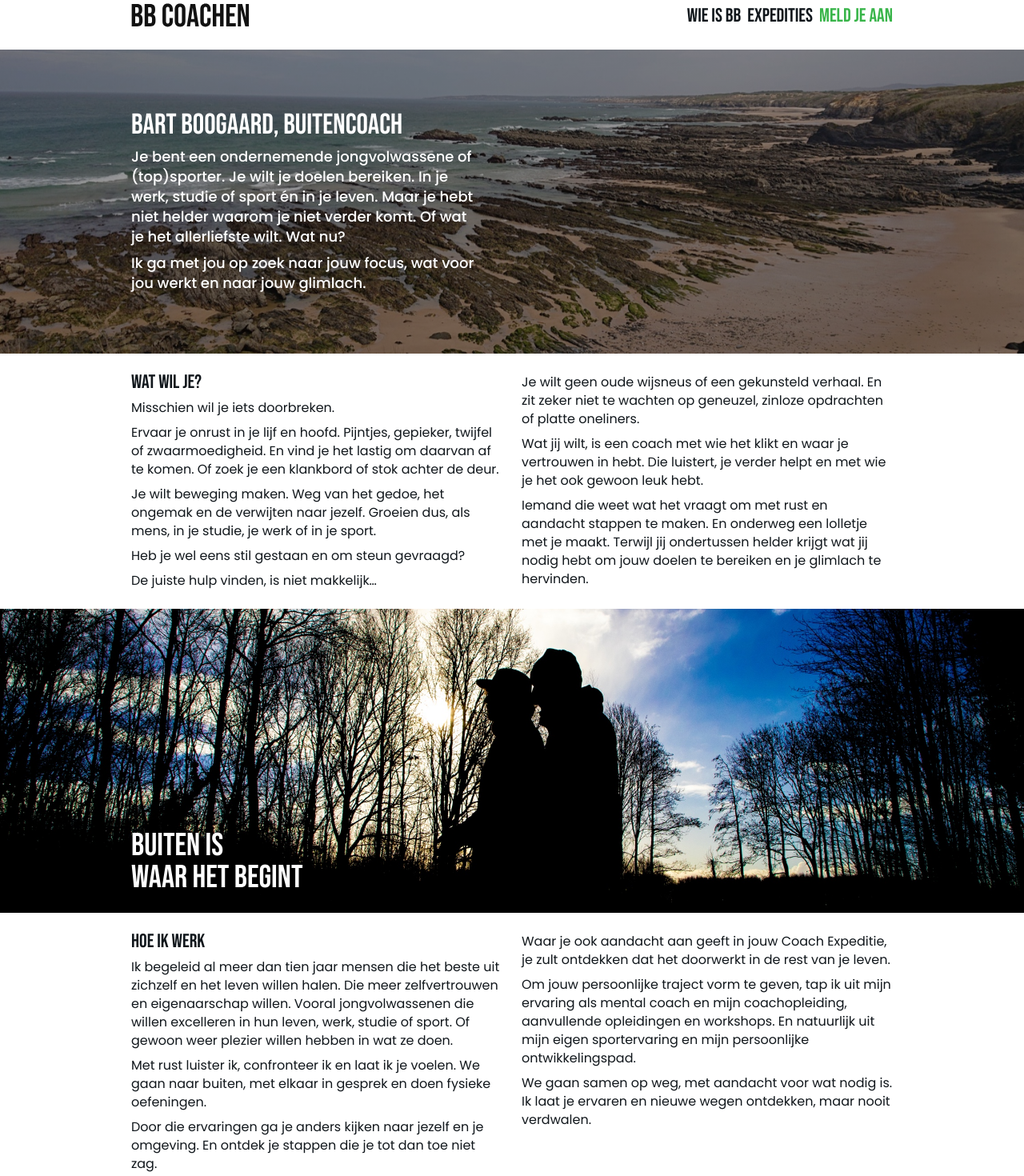
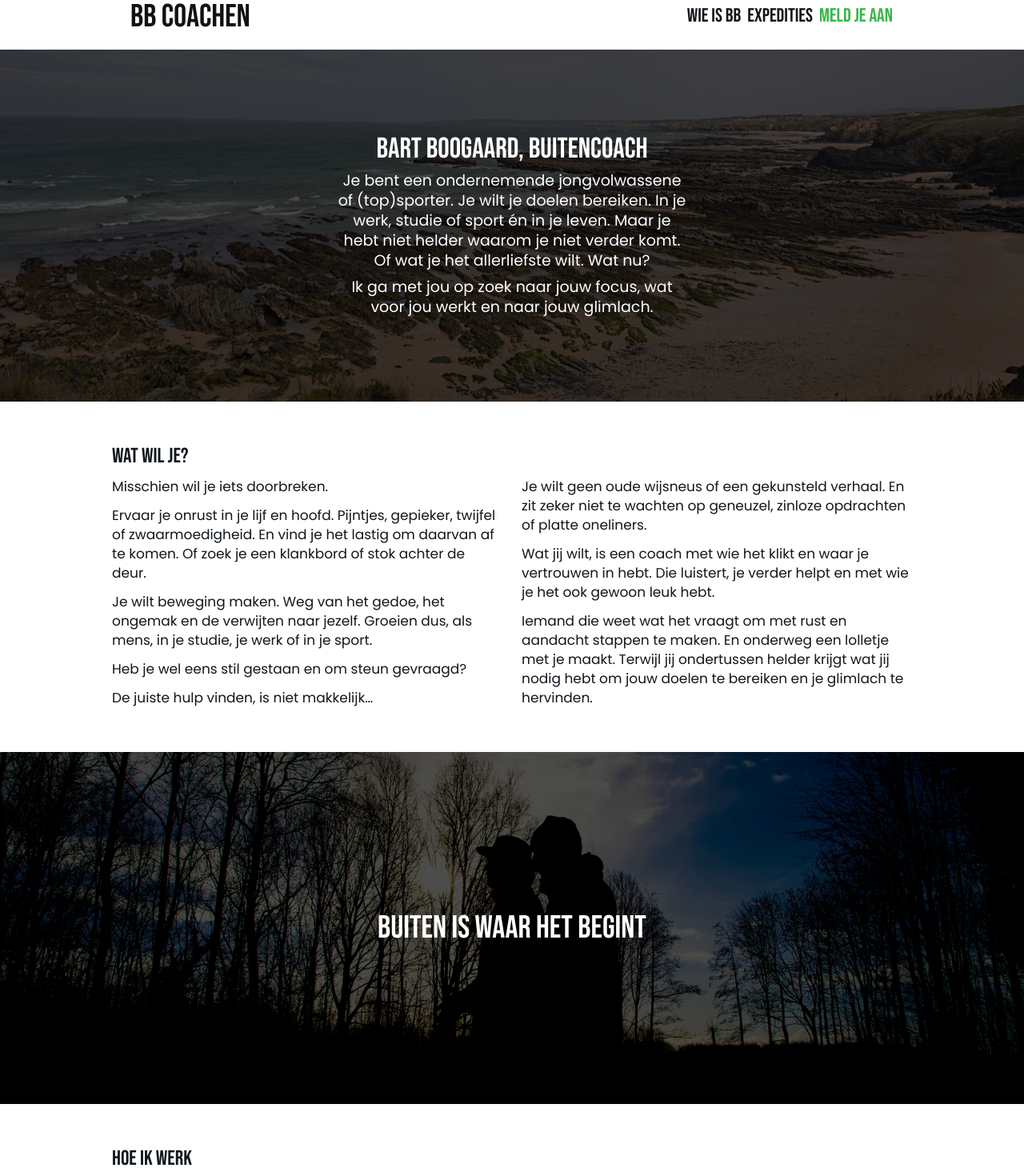
Before and after one commit to sjaakluthart/bb-coachen-website, a React (Create React App) app: page / in a window 1280 px wide. Shown: the part 20-1490 px from the top of the page at 80% size. Built offline with nearby package versions, Linux system fonts and the light colour scheme.

Commit message:
Changed styles.

```diff
--- a/src/components/About.tsx
+++ b/src/components/About.tsx
@@ -14,8 +14,9 @@ const About = () => (
       </article>
     </section>
     <article>
+      <h1>Bart Boogaard</h1>
       <section>
-        <h1>Bart Boogaard</h1>
+        <section>
           <p>
             Ik ben opgegroeid aan de Noord-Hollandse kust en was altijd veel buiten. Ik hield en houd van buitenspelen. Dit gebruik ik ook actief in mijn coaching. Buiten geeft beweging en ruimte.
           </p>
@@ -40,6 +41,7 @@ const About = () => (
             Dit alles maakt mij een gedreven en levenslustig mens, met rust en aandacht voor wie behoefte heeft aan inzicht, mentale veerkracht of het terugvinden van een glimlach.
           </p>
         </section>
+      </section>
     </article>
     <section className="quote bike">
       <article>
--- a/src/components/Expeditions.tsx
+++ b/src/components/Expeditions.tsx
@@ -26,8 +26,9 @@ const Expeditions = () => (
       </article>
     </section>
     <article>
+      <h1>Hoe ziet een Coach Expeditie eruit?</h1>
       <section>
-        <h1>Hoe ziet een Coach Expeditie eruit?</h1>
+        <section>
           <p>
             Een Coach Expeditie start altijd met een kosteloos oriënterend gesprek. Ik luister en jij vertelt wat je zoekt en welke tijd- en financiële investering je kunt bieden. Op basis daarvan bespreken we de lengte en vorm van de Coach Expeditie die past bij jou.
           </p>
@@ -40,6 +41,7 @@ const Expeditions = () => (
             Gemiddeld duurt een Coach Expeditie twee tot vier kwartalen. Qua kosten voor een expeditie kun je denken aan circa €800 tot €1.400 inclusief btw. (voor bedrijven is dit exclusief btw)
           </p>
           <a href="mailto:bart@bbcoachen.nl?subject=Coach Expeditie" className="sign-up">Meld je aan</a>
+        </section>
       </section>
     </article>
     <Slider
--- a/src/components/Home.tsx
+++ b/src/components/Home.tsx
@@ -17,8 +17,9 @@ const Home = () => (
       </article>
     </section>
     <article>
+      <h1>Wat wil je?</h1>
       <section>
-        <h1>Wat wil je?</h1>
+        <section>
           <p>
             Misschien wil je iets doorbreken.
           </p>
@@ -46,15 +47,17 @@ const Home = () => (
             Iemand die weet wat het vraagt om met rust en aandacht stappen te maken. En onderweg een lolletje met je maakt. Terwijl jij ondertussen helder krijgt wat jij nodig hebt om jouw doelen te bereiken en je glimlach te hervinden.
           </p>
         </section>
+      </section>
     </article>
     <section className="quote buiten">
       <article>
-        <h1>Buiten is<br />waar het begint</h1>
+        <h1>Buiten is waar het begint</h1>
       </article>
     </section>
     <article>
+      <h1>Hoe ik werk</h1>
       <section>
-        <h1>Hoe ik werk</h1>
+        <section>
           <p>
             Ik begeleid al meer dan tien jaar mensen die het beste uit zichzelf en het leven willen halen. Die meer zelfvertrouwen en eigenaarschap willen. Vooral jongvolwassenen die willen excelleren in hun leven, werk, studie of sport. Of gewoon weer plezier willen hebben in wat ze doen.
           </p>
@@ -76,6 +79,7 @@ const Home = () => (
             We gaan samen op weg, met aandacht voor wat nodig is. Ik laat je ervaren en nieuwe wegen ontdekken, maar nooit verdwalen.
           </p>
         </section>
+      </section>
     </article>
     <section className="quote vuur">
       <article>
@@ -83,8 +87,9 @@ const Home = () => (
       </article>
     </section>
     <article>
+      <h1>Hoe ziet een Coach Expeditie eruit?</h1>
       <section>
-        <h1>Hoe ziet een Coach Expeditie eruit?</h1>
+        <section>
           <p>
             Een Coach Expeditie start altijd met een kosteloos oriënterend gesprek. Ik luister en jij vertelt wat je zoekt en welke tijd- en financiële investering je kunt bieden. Op basis daarvan bespreken we de lengte en vorm van de Coach Expeditie die past bij jou.
           </p>
@@ -98,6 +103,7 @@ const Home = () => (
           </p>
           <a href="mailto:bart@bbcoachen.nl?subject=Coach Expeditie" className="sign-up">Meld je aan</a>
         </section>
+      </section>
     </article>
   </main>
 );
--- a/src/css/About.css
+++ b/src/css/About.css
@@ -1,8 +1,8 @@
 .about .hero {
-  background-image: linear-gradient(rgba(0, 0, 0, 0.40), rgba(0, 0, 0, 0.40)), url('../assets/hero-about.jpg');
+  background-image: var(--overlay), url('../assets/hero-about.jpg');
 }
 
 .quote.bike {
-  background-image: url('../assets/bike.jpg');
+  background-image: var(--overlay), url('../assets/bike.jpg');
   background-position: top;
 }
--- a/src/css/Expeditions.css
+++ b/src/css/Expeditions.css
@@ -1,5 +1,5 @@
 .expeditions .hero {
-  background-image: linear-gradient(rgba(0, 0, 0, 0.40), rgba(0, 0, 0, 0.40)), url('../assets/hero-expeditions.jpg');
+  background-image: var(--overlay), url('../assets/hero-expeditions.jpg');
 }
 
 .slick-prev {
@@ -26,7 +26,7 @@
   background-size: cover;
   background-position: center;
   color: var(--white);
-  height: 380px;
+  height: var(--image-height);
 }
 
 .slide article {
@@ -44,18 +44,17 @@
 
 .slide article p {
   max-width: 440px;
-  font-weight: 500;
 }
 
 .slide.robbert {
-  background-image: linear-gradient(rgba(0, 0, 0, 0.40), rgba(0, 0, 0, 0.40)), url('../assets/hero-robbert.jpg');
+  background-image: var(--overlay), url('../assets/hero-robbert.jpg');
 }
 
 .slide.jelmer {
-  background-image: linear-gradient(rgba(0, 0, 0, 0.40), rgba(0, 0, 0, 0.40)), url('../assets/hero-jelmer.jpg');
+  background-image: var(--overlay), url('../assets/hero-jelmer.jpg');
 }
 
 .slide.sjaak {
-  background-image: linear-gradient(rgba(0, 0, 0, 0.40), rgba(0, 0, 0, 0.40)), url('../assets/hero-sjaak.jpg');
+  background-image: var(--overlay), url('../assets/hero-sjaak.jpg');
   background-position: top;
 }
--- a/src/css/Home.css
+++ b/src/css/Home.css
@@ -1,11 +1,11 @@
 .home .hero {
-  background-image: linear-gradient(rgba(0, 0, 0, 0.40), rgba(0, 0, 0, 0.40)), url('../assets/hero-home.jpg');
+  background-image: var(--overlay), url('../assets/hero-home.jpg');
 }
 
 .quote.buiten {
-  background-image: url('../assets/buiten.jpg');
+  background-image: var(--overlay), url('../assets/buiten.jpg');
 }
 
 .quote.vuur {
-  background-image: url('../assets/vuur.jpg');
+  background-image: var(--overlay), url('../assets/vuur.jpg');
 }
--- a/src/css/index.css
+++ b/src/css/index.css
@@ -1,4 +1,4 @@
-@import url('https://fonts.googleapis.com/css2?family=Bebas+Neue&family=Poppins:wght@400;500&display=swap');
+@import url('https://fonts.googleapis.com/css2?family=Bebas+Neue&family=Poppins&display=swap');
 
 :root {
   --green: #39B54A;
@@ -11,6 +11,8 @@
   --gray: #969696;
   --light-gray: #CCCCCC;
   --lighter-gray: #f1f1f1;
+  --overlay: linear-gradient(rgba(0, 0, 0, 0.70), rgba(0, 0, 0, 0.70));
+  --image-height: 440px;
 }
 
 body {
@@ -24,9 +26,9 @@ body {
 }
 
 p {
-  font-size: 16px;
-  line-height: 23px;
-  margin-bottom: 8px;
+  font-size: 17px;
+  line-height: 24px;
+  margin-bottom: 12px;
 }
 
 p:last-child {
@@ -35,12 +37,12 @@ p:last-child {
 
 h1 {
   font-family: 'Bebas Neue', sans-serif;
-  font-size: 24px;
-  margin-bottom: 8px;
+  font-size: 26px;
+  margin-bottom: 12px;
 }
 
 .hero {
-  min-height: 380px;
+  min-height: var(--image-height);
   width: 100%;
   box-sizing: border-box;
   display: flex;
@@ -53,19 +55,21 @@ h1 {
 
 .hero article {
   display: block;
+  width: auto;
 }
 
 .hero h1 {
   font-size: 36px;
   margin-bottom: 8px;
+  text-align: center;
 }
 
 .hero p {
   max-width: 440px;
-  font-weight: 500;
-  font-size: 18px;
+  font-size: 19px;
   line-height: 25px;
   margin-bottom: 8px;
+  text-align: center;
 }
 
 .hero p:last-child {
@@ -74,7 +78,7 @@ h1 {
 
 article {
   width: 100%;
-  padding: 24px;
+  padding: 44px 32px;
   box-sizing: border-box;
   max-width: 1000px;
   margin: 0 auto;
@@ -92,7 +96,7 @@ article section:first-child {
 .quote {
   background-position: center;
   background-size: cover;
-  height: 380px;
+  height: var(--image-height);
 }
 
 .quote article {
@@ -100,13 +104,15 @@ article section:first-child {
   box-sizing: border-box;
   display: flex;
   flex-direction: column;
-  justify-content: flex-end;
+  justify-content: center;
+  align-items: center;
 }
 
 .quote h1 {
   font-size: 40px;
   color: var(--white);
   margin-bottom: 0;
+  text-align: center;
 }
 
 .sign-up {
@@ -117,6 +123,10 @@ article section:first-child {
 
 @media (min-width: 768px) {
   article {
+    padding: 56px 0;
+  }
+
+  article > section {
     display: flex;
     flex-wrap: wrap;
   }
```
Lines whose indentation alone changed are shown as unchanged.
